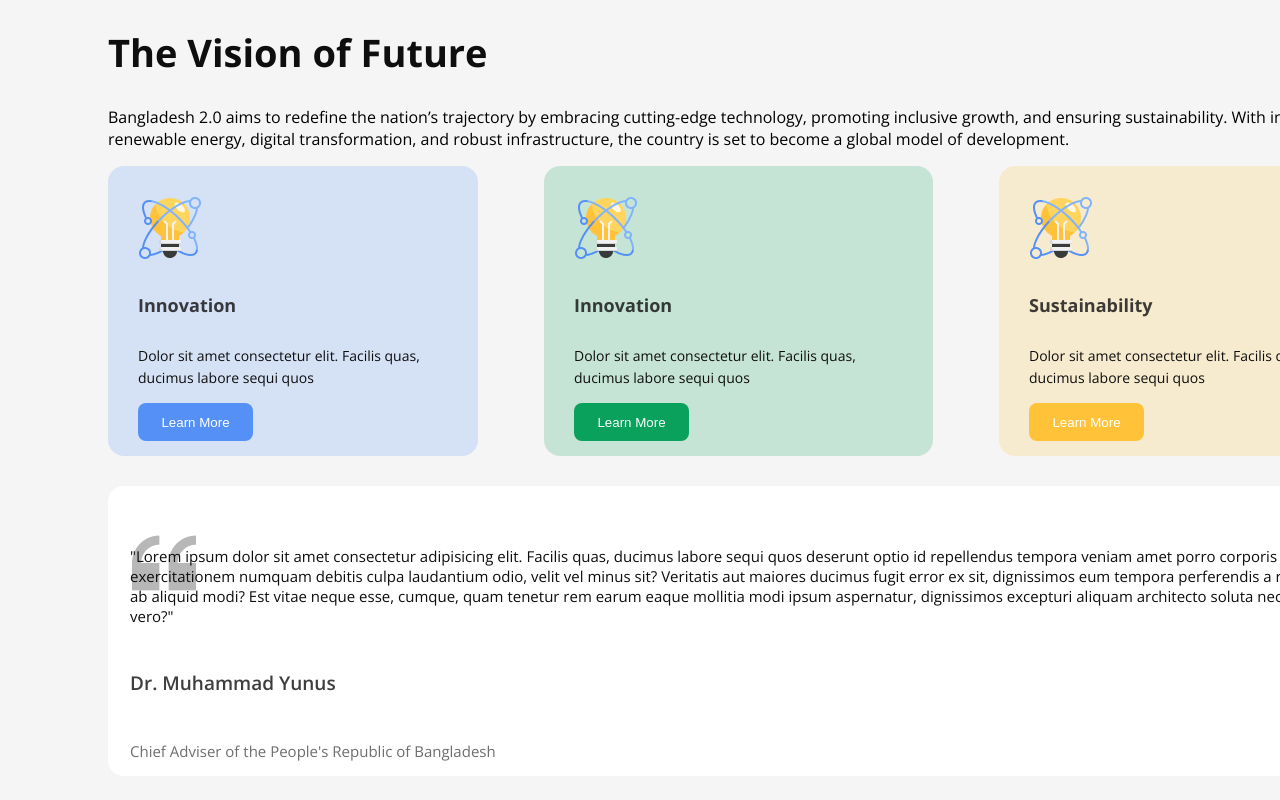
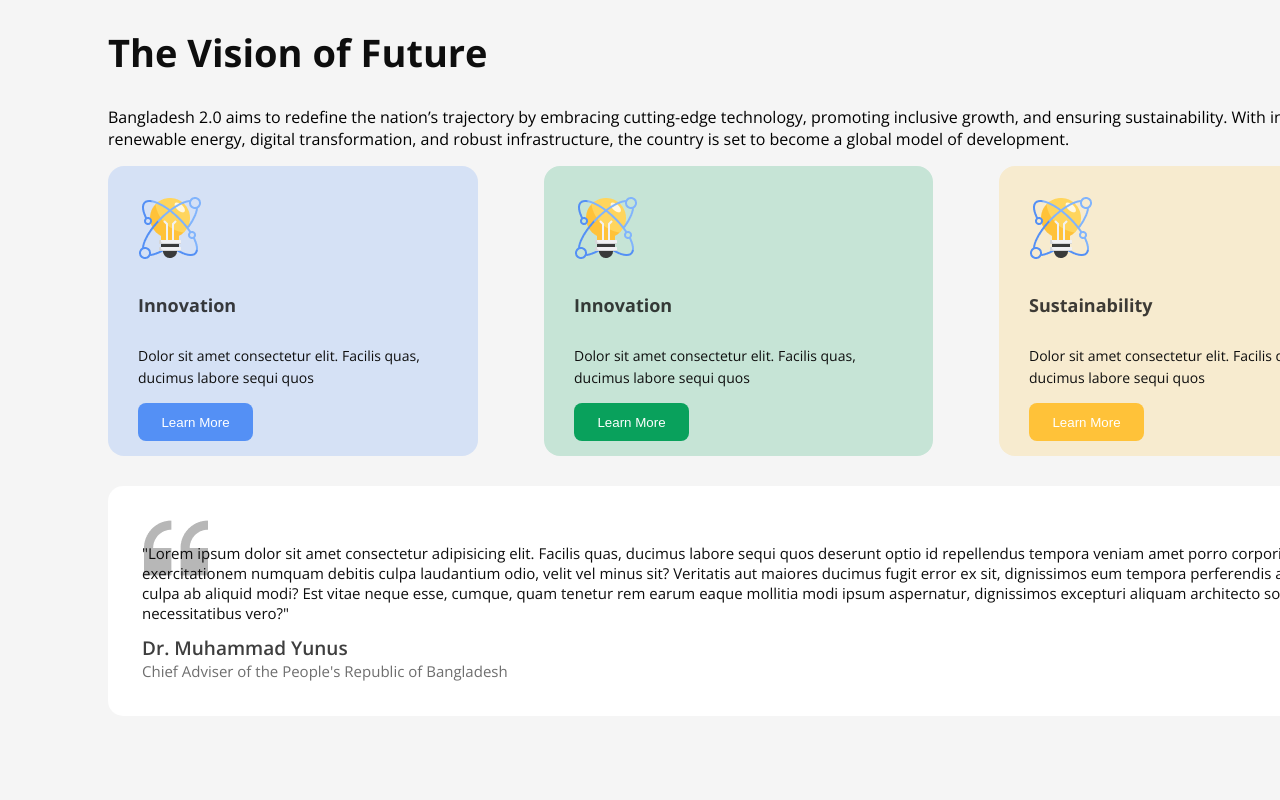
Before and after one commit to MstSubornaKhatun/my-first-assignment-repo, a plain HTML site: page index.html in a window 1280 px wide. Shown: the part 1128-1928 px from the top of the page. Drawn offline with nearby package versions, Linux system fonts and the light colour scheme.

Commit message:
some style and code

```diff
--- a/style/bdstyle.css
+++ b/style/bdstyle.css
@@ -260,10 +260,10 @@ nav ul a {
 }
 
 .chief {
-    height: 200px;
+    height: 140px;
     background-color: #FFFFFF;
     background-image: url(../assets/quote-bg.png);
-    background-position: 2% 20%;
+    background-position: 3% 18%;
     background-repeat: no-repeat;
     border-radius: 15px;
     padding: 45px 22px 45px 22px;
@@ -275,8 +275,7 @@ nav ul a {
     color: #0E0E0E;
     font-size: 15px;
     font-weight: 400;
-    padding: 0;
-    gap: 4;
+    margin: 12px;
 }
 
 .chief-title {
@@ -284,7 +283,8 @@ nav ul a {
     font-size: 19px;
     font-weight: 600;
     padding: 0;
-    gap: 4;
+    margin: 0 12px 0 12px;
+
 
 }
 
@@ -293,26 +293,8 @@ nav ul a {
     font-size: 15px;
     font-weight: 400;
     padding: 0;
-    gap: 0;
+    margin: 0 12px 0 12px;
 }
-
-
-
-
-
-
-
-
-
-
-
-
-
-
-
-
-
-
 
 
 
@@ -340,6 +322,8 @@ margin: 80px 0px;
 }
 
 .tables {
+
+    border: 1px solid black;
     /* Frame 2087325502 */
 position: static;
 width: 1280px;
```
Also changed, not shown: index.html (+0 -1 lines).
